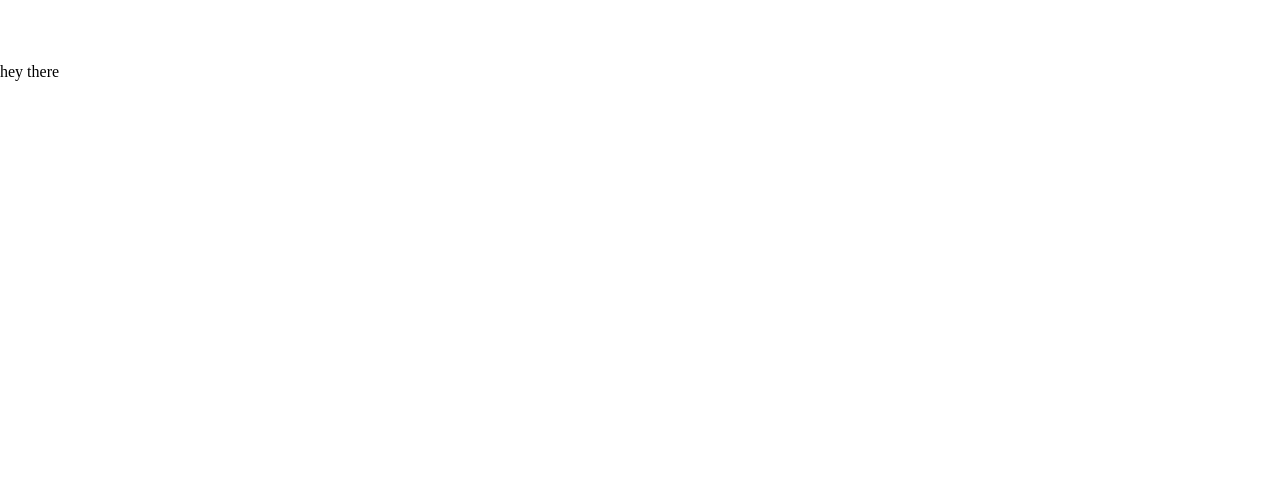
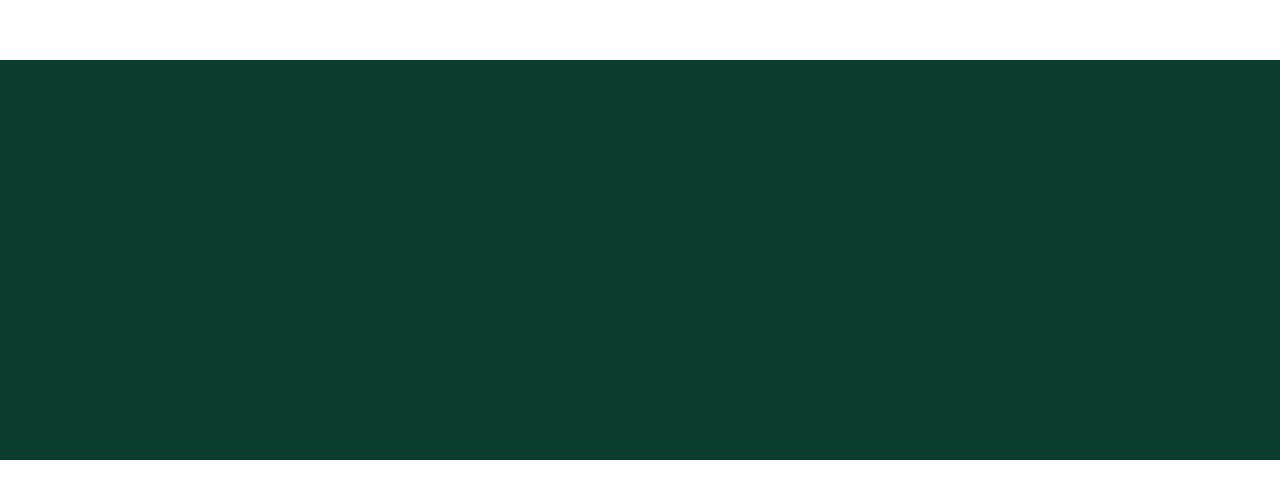
Before and after one commit to Joshardals/Trust-Capital, a Next.js app: page / in a window 1280 px wide. Shown: the part 740-1238 px from the top of the page. After the commit the page ends 1200 px from the top, so only its background shows below. Built offline with nearby package versions, Linux system fonts and the light colour scheme; a web font is replaced by a local one.

Commit message:
initial commit

```diff
--- a/app/page.tsx
+++ b/app/page.tsx
@@ -2,9 +2,9 @@
 
 export default function Home() {
   return (
-    <main className="bg-white w-full h-full">
+    <main className="bg-white w-full h-full p-0 m-0">
       <Header />
-      <div className="h-screen w-full">hey there</div>
+      <div className="h-1/2 bg-green w-full"></div>
     </main>
   );
 }
--- a/components/LandingPage/Header/Nav/SideNav.tsx
+++ b/components/LandingPage/Header/Nav/SideNav.tsx
@@ -2,6 +2,7 @@
 import { SideBar } from "./NavLinks";
 import clsx from "clsx";
 import { NavTypings } from "@/lib/typings";
+import Link from "next/link";
 
 const SideNav = ({ clicked, setClicked }: NavTypings) => {
   // This function closes the sidebar when the gray background gets clicked
@@ -16,7 +17,7 @@
     <div className="h-full overflow-hidden">
       <div
         className={clsx(
-          `absolute top-0 left-0 h-screen w-[60%] md:hidden z-20 p-5 bg-blue text-lightGray transition-all duration-300 ease-in-out`,
+          `absolute top-0 left-0 bottom-0 h-screen w-[60%] md:hidden z-20 p-5 bg-blue text-lightGray transition-all duration-300 ease-in-out`,
           {
             "translate-x-0": clicked,
             "-translate-x-full": !clicked,
@@ -27,7 +28,7 @@
           <div className="flex justify-between items-center">
             {/* Company's Logo */}
             <div className="flex-1 font-medium px-2 cursor-pointer">
-              Trust Capital
+              <Link href="/">Trust Capital</Link>
             </div>
 
             {/* The Mark Icon */}
```
